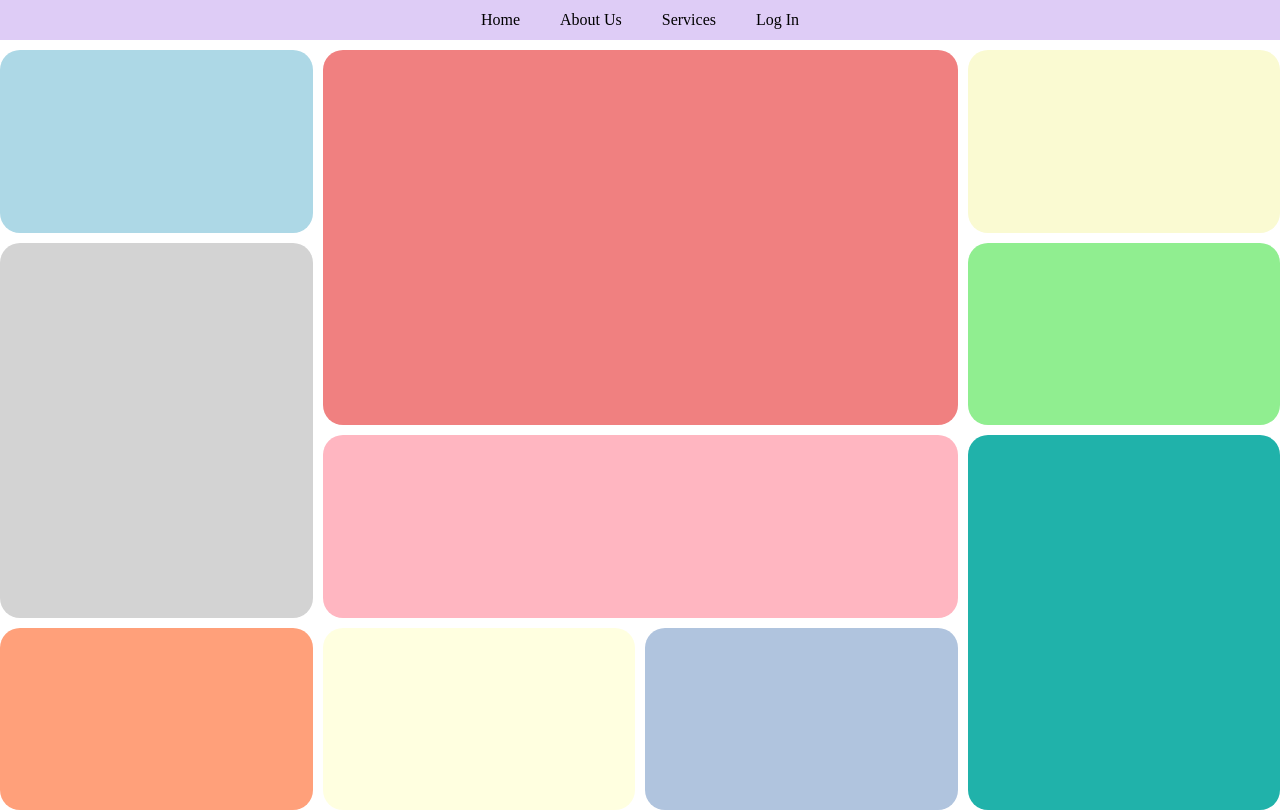
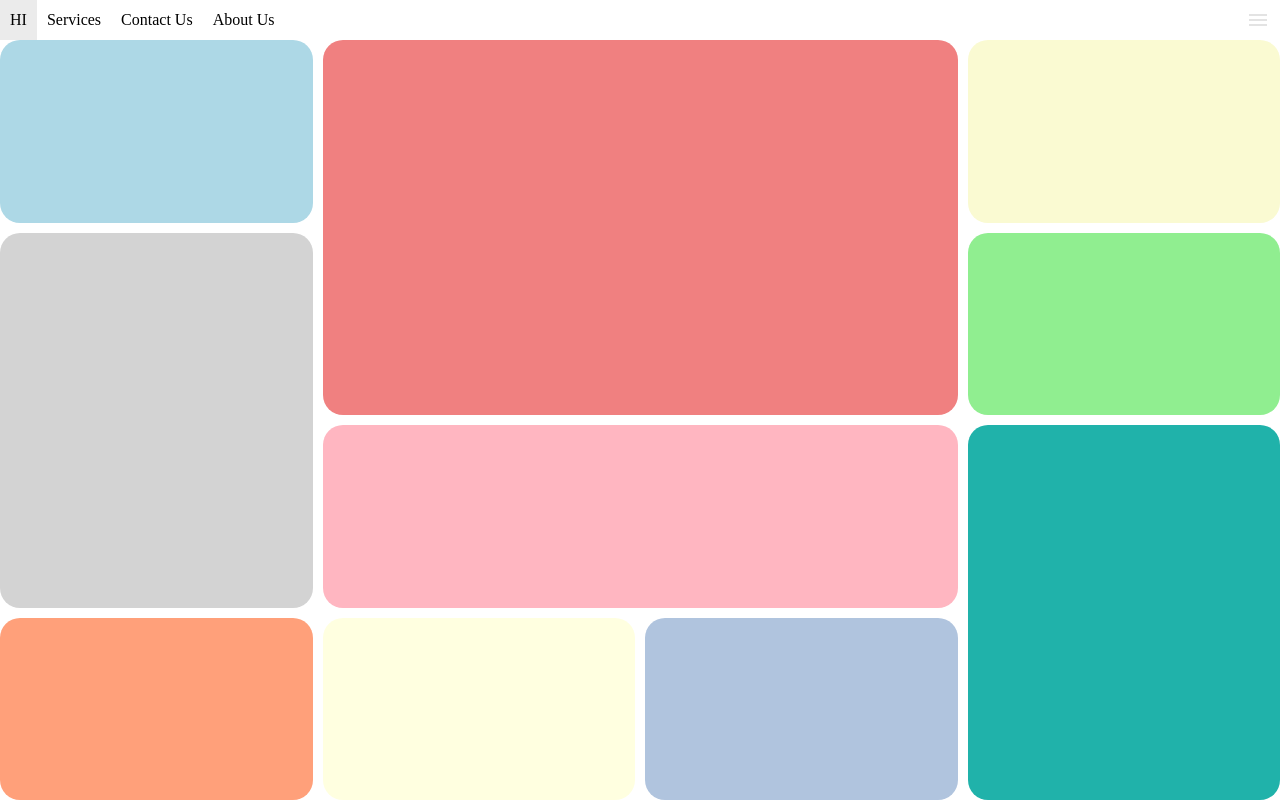
Before and after one commit to ciegodontreras/Dashboard, a plain HTML site: page index.html in a window 1280 px wide. Drawn offline with Linux system fonts and the light colour scheme.

Commit message:
Edited Navigation Bar and added icons

```diff
--- a/index.html
+++ b/index.html
@@ -8,19 +8,21 @@
 </head>
 <body>
     <nav>
-        <ul class="navbar">
-            <li class="tool1">
-                <a href="#">Home</a>
-            </li>
-            <li class="tool2">
-                <a href="#">About Us</a>
-            </li>
-            <li class="tool3">
-                <a href="#">Services</a>
-            </li>
-            <li class="tool4">
-                <a href="#">Log In</a>
-            </li>
+        <ul class="navBar">
+            <li class="tool1"><a href="#">HI</a></li>
+            <li class="tool2"><a href="#">Services</a></li>
+            <li class="tool3"><a href="#">Contact Us</a></li>
+            <li class="tool4"><a href="#">About Us</a></li>
+            <li class="tool5"><a href="#"><img class="menu" src="icons/menu_24dp_E3E3E3_FILL0_wght400_GRAD0_opsz24.svg"></a></a></li>
+        </ul>
+    </nav>
+    <nav>
+        <ul class="sidebar">
+            <li class="tool1"><a href="#"><img class="menu" src="icons/close_24dp_E3E3E3_FILL0_wght400_GRAD0_opsz24.svg"></a></li>
+            <li class="tool2"><a href="#">Services</a></li>
+            <li class="tool3"><a href="#">Contact Us</a></li>
+            <li class="tool4"><a href="#">About Us</a></li>
+            <li class="tool5"><a href="#">BYE</a></li>
         </ul>
     </nav>
     <main>
--- a/styles.css
+++ b/styles.css
@@ -3,20 +3,41 @@
     padding: 0;
 }
 
-.navbar {
+.navBar {
     display: flex;
     justify-content: center;
-    align-items: center;
-    height: 5vh;
     list-style: none;
-    background-color: rgb(222, 204, 246);
-    margin-bottom: 10px;
 }
 
 li a {
+    display: flex;
+    align-items: center;
     text-decoration: none;
     color: black;
-    padding: 0 20px;
+    height: 5vh;
+    padding: 0 10px;
+}
+
+li a:hover {
+    background-color: rgb(235, 235, 235);
+}
+
+.navBar .tool5 {
+    margin-left: auto;
+}
+
+
+.sidebar {
+    position: fixed;
+    top: 0;
+    right: 0;
+    display: none;
+    flex-direction: column;
+    list-style: none;
+    height: 100vh;
+    width: 400px;
+    z-index: 999;
+    backdrop-filter: blur(5px);
 }
 
 .dashboard {
```
Also changed, not shown: icons/close_24dp_E3E3E3_FILL0_wght400_GRAD0_opsz24.svg (added), icons/menu_24dp_E3E3E3_FILL0_wght400_GRAD0_opsz24.svg (added).
